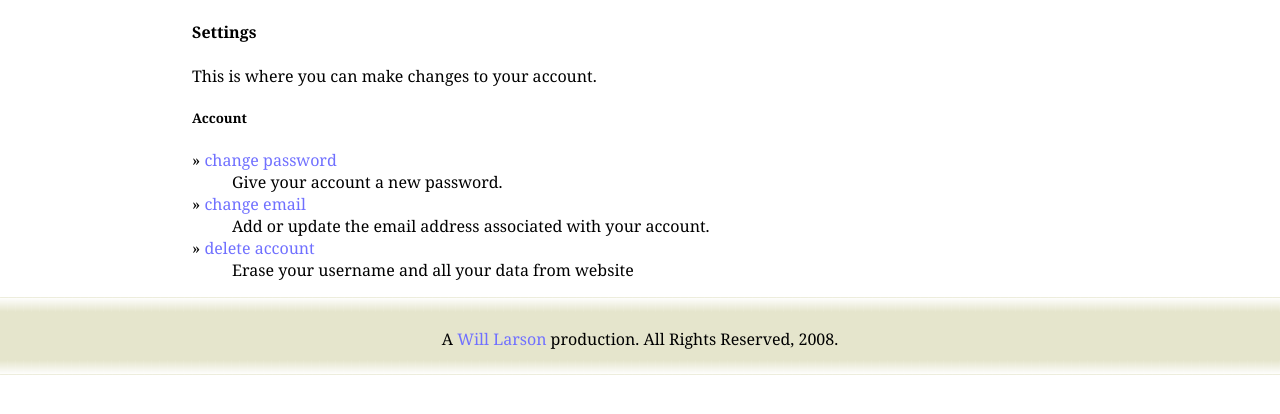
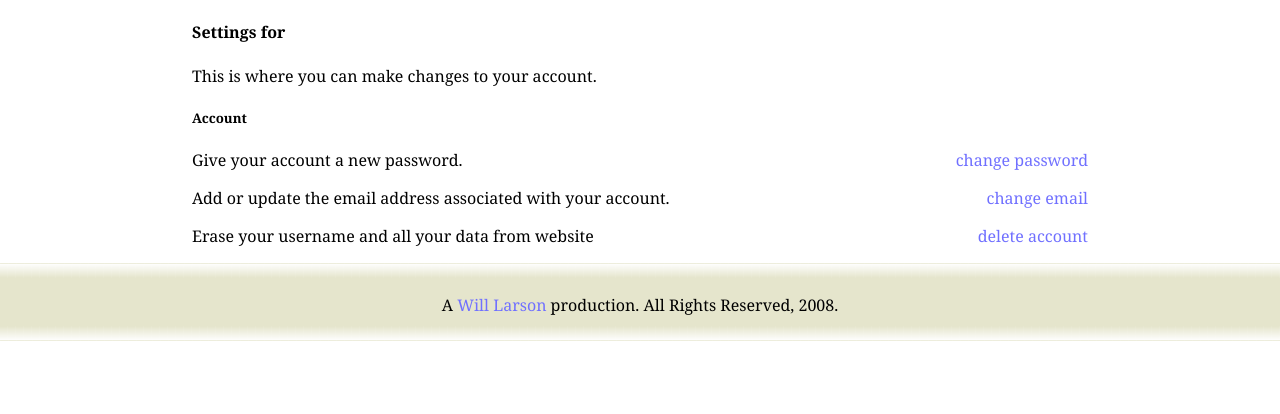
Before and after one commit to lethain/codernote, a Django app: template templates/authopenid/settings.html in a window 1280 px wide. Shown: the part 58-472 px from the top of the page. Run offline with Django 3.2, Linux system fonts and the light colour scheme; the template is opened without the code that fills it, so the values that code supplies are empty.

Commit message:
Cleaned up account page to be more consistent with site.

```diff
--- a/templates/authopenid/settings.html
+++ b/templates/authopenid/settings.html
@@ -1,18 +1,5 @@
 {% extends "base.html" %}
 {% load i18n %}
-
-{% block head %}
-<style type="text/css" media="screen">
-	dt, dd { padding:0 0 0.35em 0; }
-	dt { float: left; width: 21ex;  }
-	dd { margin-left: 23ex;  }
-
-	#settings-options, #settings-intro { padding: 4em 1.5em;}
-	#settings-options { min-height: 300px; border-left: 1px solid #333;}
-
-	#settings-options h5 { font-weight: bold;}
-</style>
-{% endblock %}
 
 {% block content %}
 <div class="main">
@@ -20,10 +7,9 @@
 
 
 
-    <h4><strong>{{ user.username }}</strong> {% trans "Settings" %}</h4>
+    <h4>{% trans "Settings for" %} <strong>{{ user.username }}</strong></h4>
     {% blocktrans %}
     <p>This is where you can make changes to your account.</p>
-
     {% endblocktrans %}
 </div>
 
@@ -31,20 +17,26 @@
 	{% if msg %}
 		<p class="error">{{ msg }}</p>
 	{% endif %}
+
     <h5>{% trans "Account" %}</h5>
-	<dl>
-        <dt>» <a href="{% url user_changepw %}">{% trans "change password" %}</a></dt>
-        <dd>{% trans "Give your  account a new password." %}</dd>
-        <dt>» <a href="{% url user_changeemail %}">{% trans "change email" %}</a></dt>
-        <dd>{% trans "Add or update the email address associated with your account." %}</dd>
-        {% if is_openid %}
-        <dt>» <a href="{% url user_changeopenid %}">{% trans "change openid url" %}</a></dt>
-        <dd>{% trans "Change openid associated to your account" %}</dd>
-        {% endif %}
-
-        <dt>» <a href="{% url user_delete %}">{% trans "delete account" %}</a></dt>
-        <dd>{% trans "Erase your username and all your data from website" %}</dd>
-	</dl>
+  <p>
+  {% trans "Give your  account a new password." %}
+  <a class="right" href="{% url user_changepw %}">{% trans "change password" %}</a>
+  </p>
+  <p>
+  {% trans "Add or update the email address associated with your account." %}
+  <a class="right" href="{% url user_changeemail %}">{% trans "change email" %}</a>
+  </p>
+  {% if is_openid %}
+  <p>
+  {% trans "Change openid associated to your account" %}
+  <a class="right" href="{% url user_changeopenid %}">{% trans "change openid url" %}</a>
+  </p>
+  {% endif %}
+  <p>
+  {% trans "Erase your username and all your data from website" %}
+  <a class="right" href="{% url user_delete %}">{% trans "delete account" %}</a>
+  </p>
 </div>
 </div>
 {% endblock %}
```
